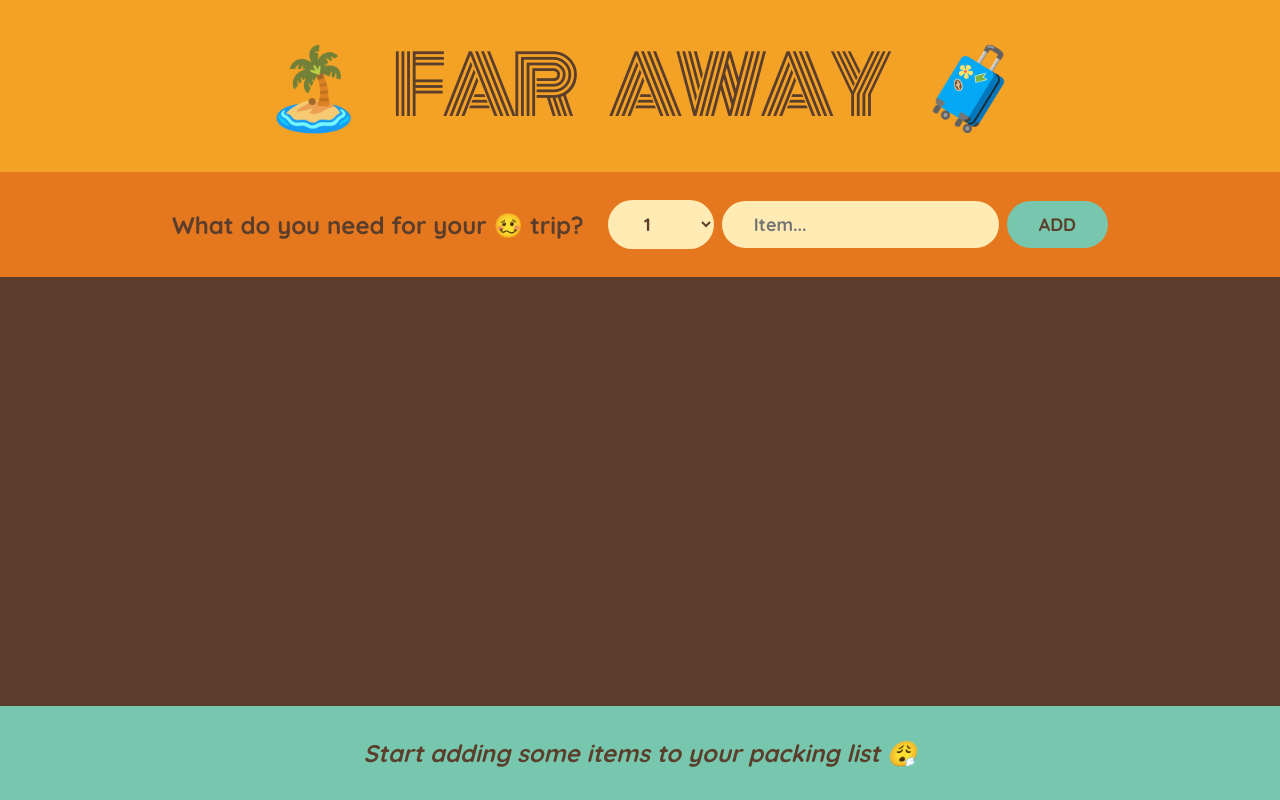
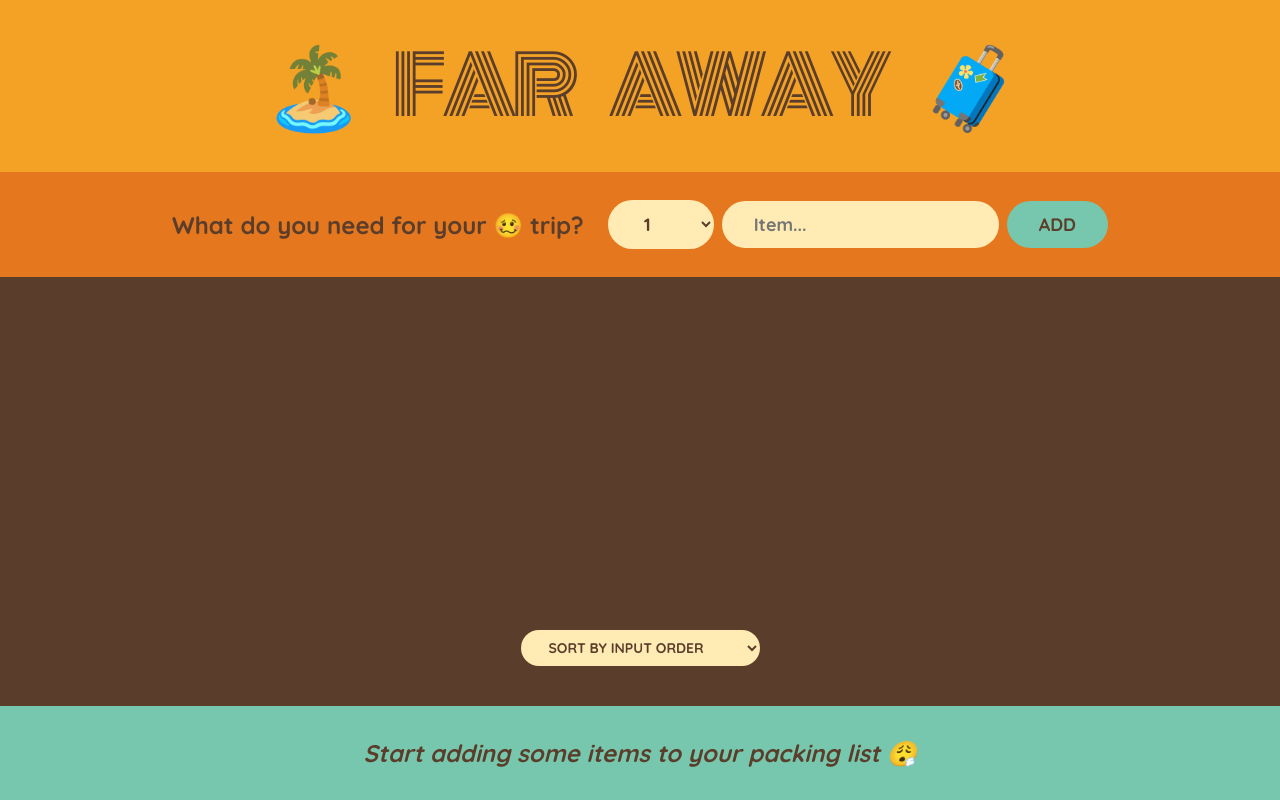
Before and after one commit to Markus-Sm/travel-list, a React (Create React App) app: page / in a window 1280 px wide. Built offline with nearby package versions, Linux system fonts and the light colour scheme.

Commit message:
sorting items

```diff
--- a/src/App.js
+++ b/src/App.js
@@ -69,13 +69,31 @@
 }
 
 function PackingList({ items, onDeleteItem, onToggleItem }) {
+	const [sortBy, setSortBy] = useState('input')
+
+	let sortedItems
+
+	if (sortBy === 'input') sortedItems = items
+
+	if (sortBy === 'description') sortedItems = items.slice().sort((a, b) => a.description.localeCompare(b.description))
+
+	if (sortBy === 'packed') sortedItems = items.slice().sort((a, b) => Number(a.packed) - Number(b.packed))
+
 	return (
 		<div className='list'>
 			<ul>
-				{items.map(item => (
+				{sortedItems.map(item => (
 					<Item item={item} onDeleteItem={onDeleteItem} onToggleItem={onToggleItem} key={item.id} />
 				))}
 			</ul>
+
+			<div className='actions'>
+				<select value={sortBy} onChange={e => setSortBy(e.target.value)}>
+					<option value='input'>Sort by input order</option>
+					<option value='description'>Sort by description</option>
+					<option value='packed'>Sort by packed status</option>
+				</select>
+			</div>
 		</div>
 	)
 }
```
